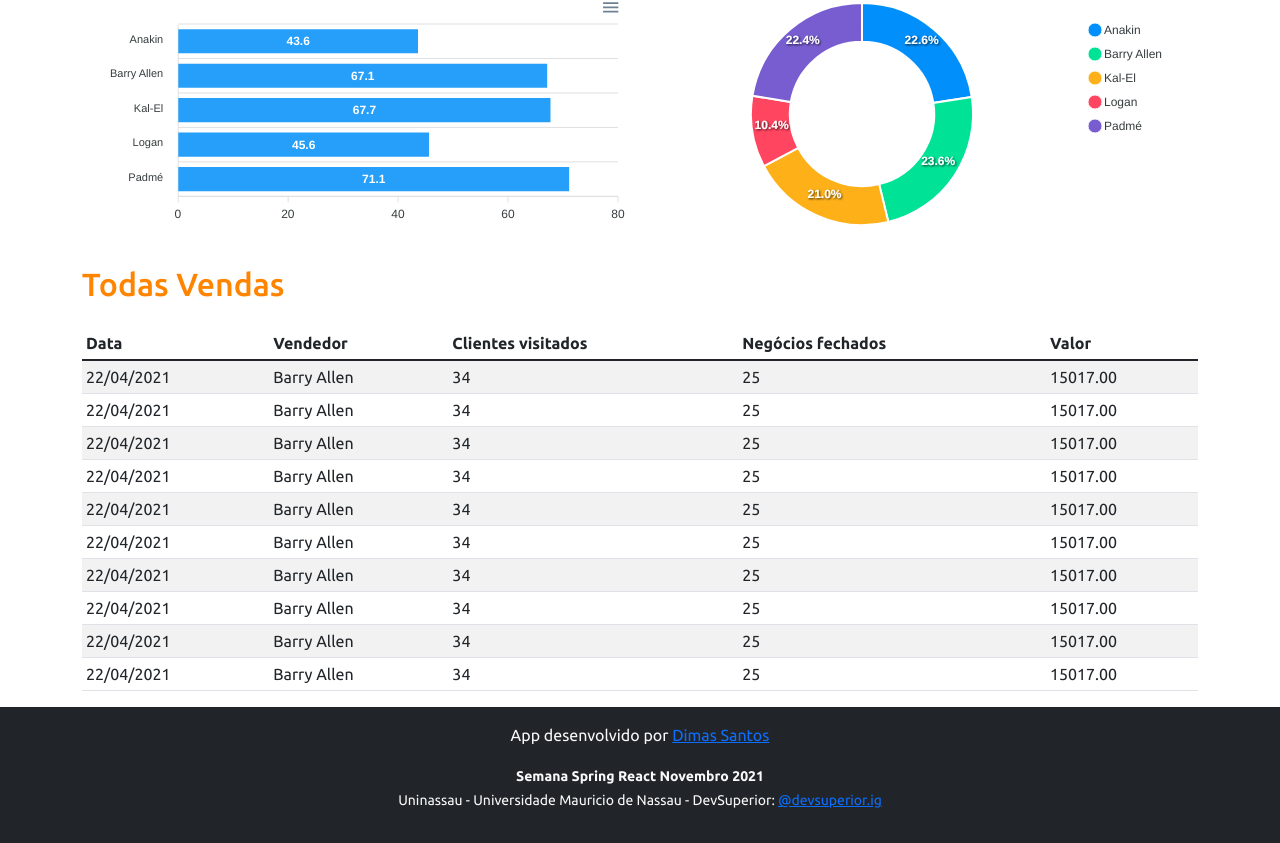
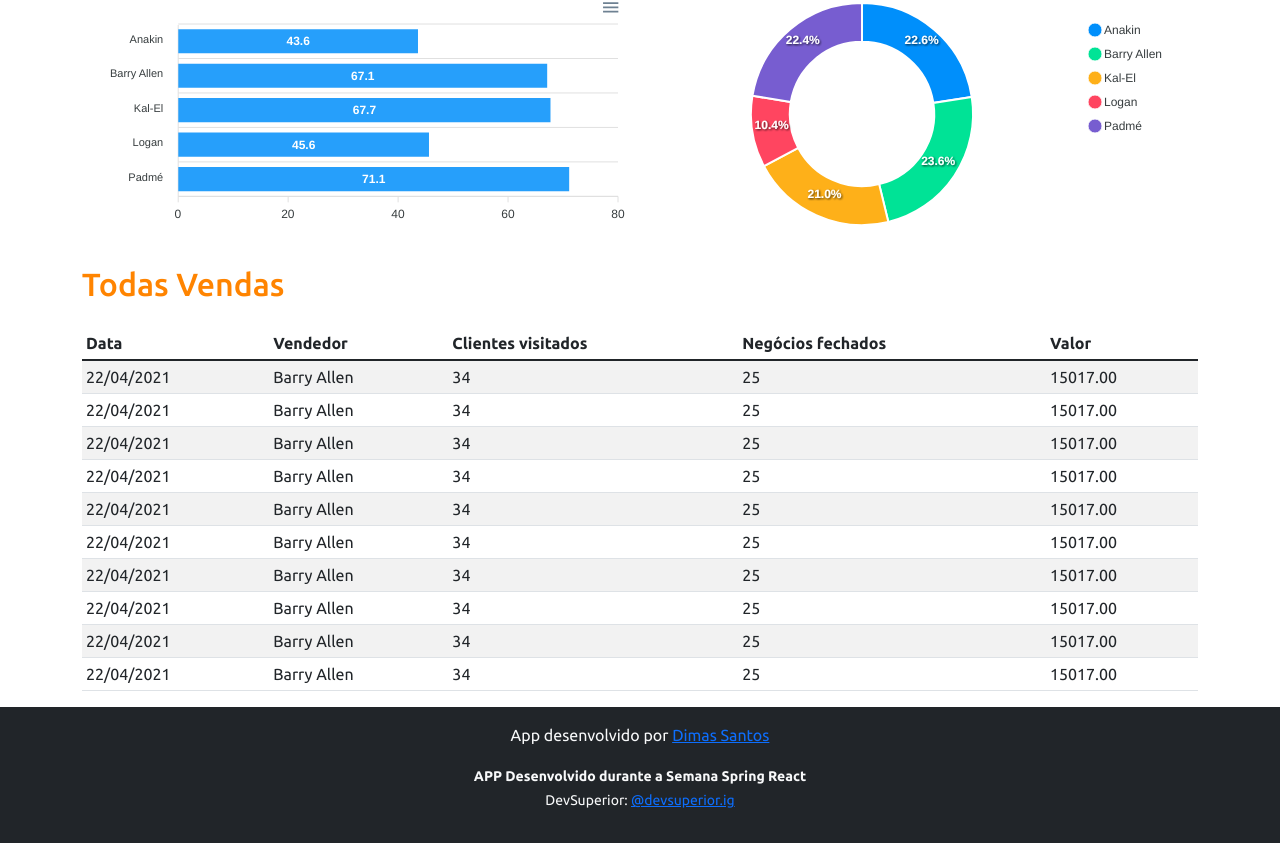
Before and after one commit to dimascarlosss181278/projeto-sds3, a React (Create React App) app in the folder frontend/: page / in a window 1280 px wide. Shown: the part 199-1042 px from the top of the page. Built offline with nearby package versions, Linux system fonts and the light colour scheme.

Commit message:
Update index.tsx

```diff
--- a/frontend/src/components/Footer/index.tsx
+++ b/frontend/src/components/Footer/index.tsx
@@ -3,9 +3,9 @@ const Footer = () => {
     return (
         <footer className="footer mt-auto py-3 bg-dark">
             <div className="container">
-                <p className="text-light">App desenvolvido por <a href="https://github.com/dimascarlosss181278000000" target="_blank" rel="noreferrer">Dimas Santos</a></p>
-                <p className="text-light"><small><strong>Semana Spring React Novembro 2021</strong><br />
-                    Uninassau - Universidade Mauricio de Nassau - DevSuperior: <a href="https://instagram.com/devsuperior.ig" target="_blank" rel="noreferrer">@devsuperior.ig</a></small></p>
+                <p className="text-light">App desenvolvido por <a href="https://github.com/dimascarlosss181278" target="_blank" rel="noreferrer">Dimas Santos</a></p>
+                <p className="text-light"><small><strong>APP Desenvolvido durante a Semana Spring React</strong><br />
+                    DevSuperior: <a href="https://instagram.com/devsuperior.ig" target="_blank" rel="noreferrer">@devsuperior.ig</a></small></p>
             </div>
         </footer>
     );
```
